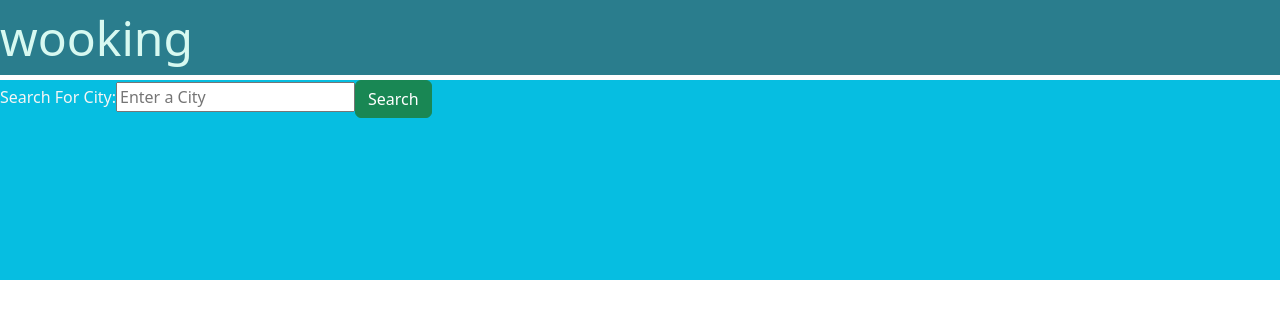
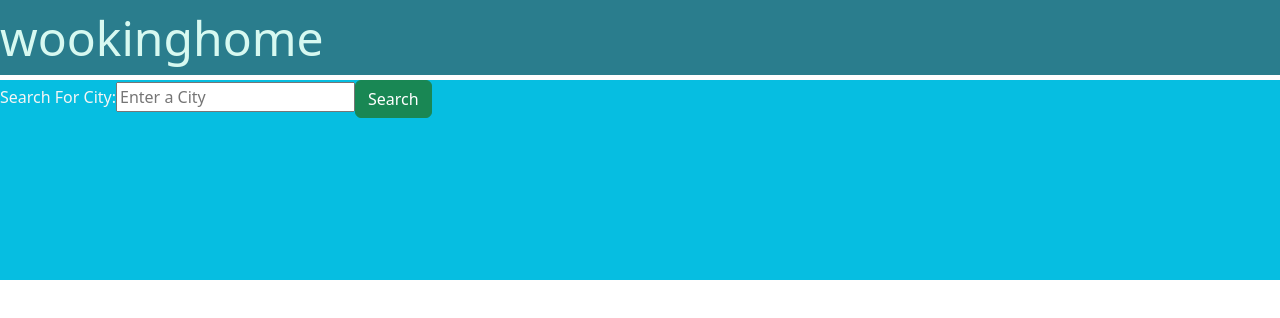
Before and after one commit to tektechnologies/wookone-frontend, a React (Create React App) app: page / in a window 1280 px wide. Shown: the top 318 px of the page. Built offline with nearby package versions, Linux system fonts and the light colour scheme.

Commit message:
add test route for navigating

```diff
--- a/src/App.js
+++ b/src/App.js
@@ -1,6 +1,7 @@
 import React from "react";
 import Header from "./header/Header.js";
 import Main from "./main/Main.js";
+import Home from './home/Home.js';
 import {
   createBrowserRouter,
   createRoutesFromElements,
@@ -12,6 +13,7 @@ const router = createBrowserRouter(
   createRoutesFromElements(
     <Route path="/" element={<Header />}>
       <Route index element={<Main />} />
+      <Route path="/home" element={<Home />} />
     </Route>
   )
 );
--- a/src/header/Header.js
+++ b/src/header/Header.js
@@ -9,16 +9,18 @@ class Header extends Component {
       <>
         <Navbar className="bg-navbar" fixed="top" expand="lg">
           <Navbar.Toggle aria-controls="basic-navbar-nav" />
+          <Navbar.Collapse id="basic-navbar-nav">
 
-          <Navbar.Collapse id="basic-navbar-nav">
             <Nav className="mr-auto">
               <NavLink className="navbarAnchor" to="/">
                 wooking
               </NavLink>
+              <NavLink className="navbarAnchor" to="/home">
+                home
+              </NavLink>
             </Nav>
 
-            <ul className="nav navbar-nav">
-            </ul>
+            <ul className="nav navbar-nav"></ul>
           </Navbar.Collapse>
         </Navbar>
 
--- a/src/header/headerCSS/header.css
+++ b/src/header/headerCSS/header.css
@@ -27,6 +27,7 @@
 
 .bg-navbar {
   background-color: #2a7d8d;
+
 }
 
 nav .navbar-nav  a {
```
